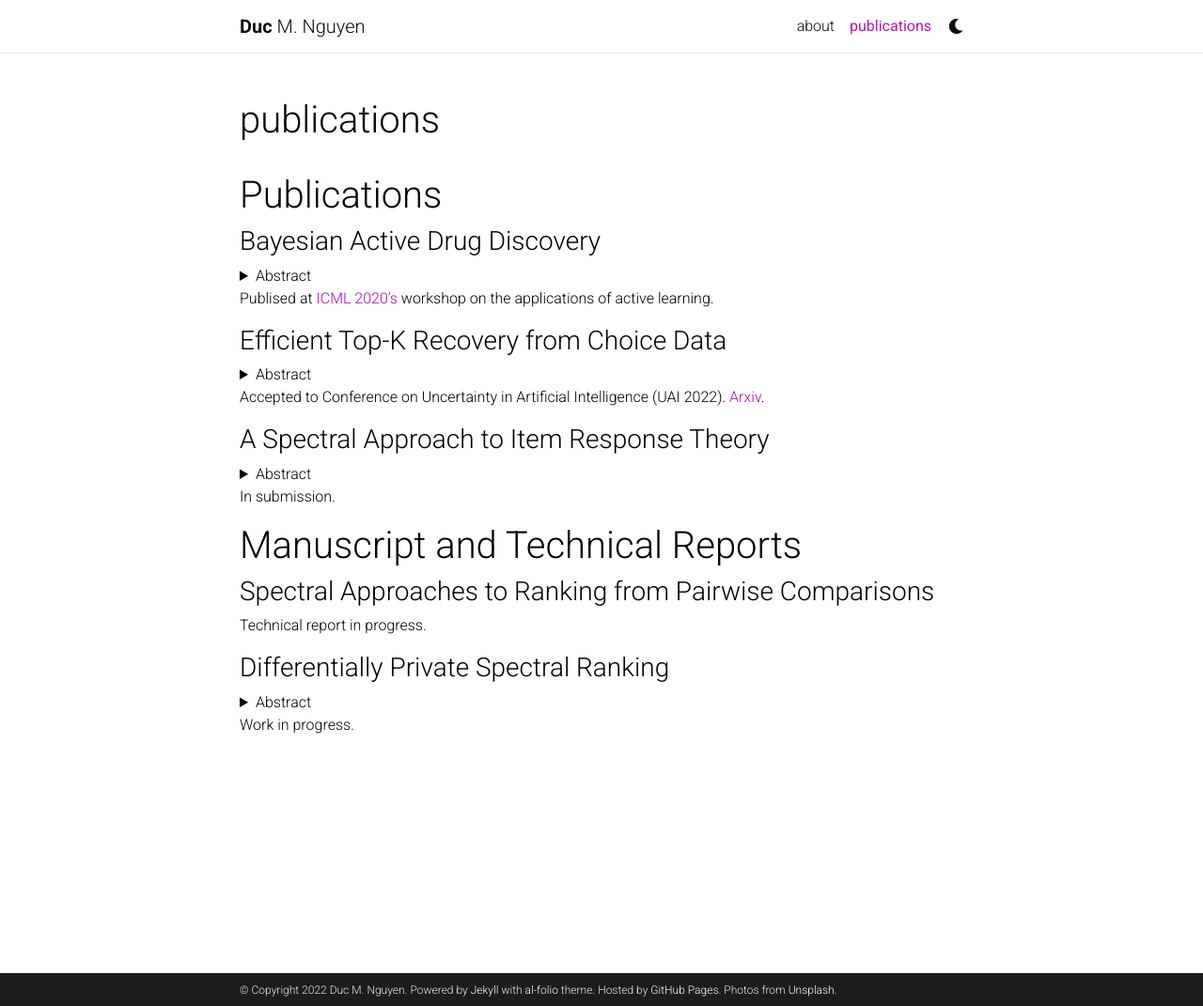
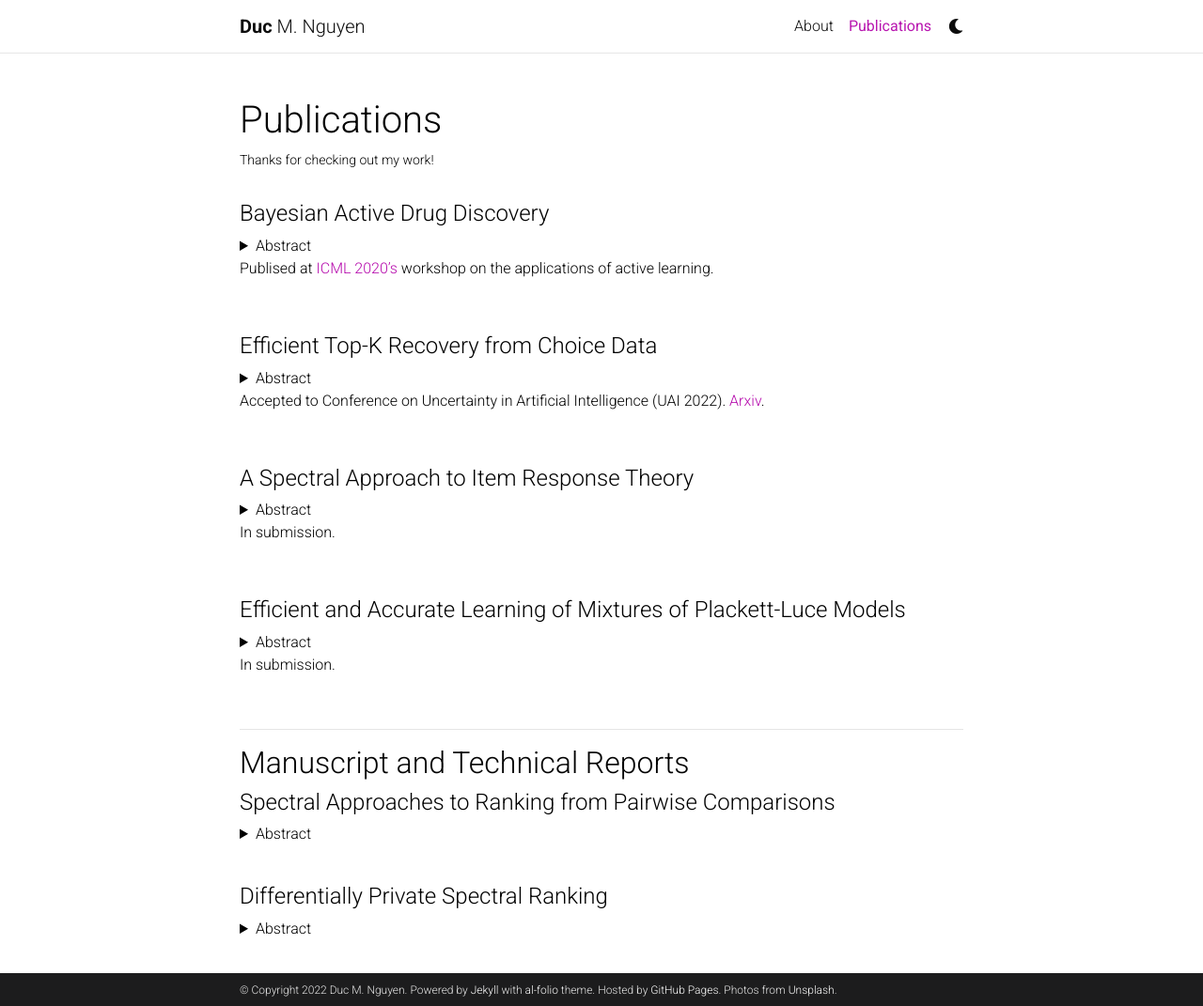
Before and after one commit to dnguyen1196/dnguyen1196.github.io, a Jekyll site: the page built from _pages/publications.md, in a window 1280 px wide and 1071 px high. Shown: the whole window at 94% size. Built offline with Jekyll 4.4.1, drawn with Linux system fonts in a browser that asks for light colours; comment, search, counter and statistics services are not loaded; a style sheet for code colours, icons or effects is not loaded.

Commit message:
Modified publications page

```diff
--- a/_includes/header.html
+++ b/_includes/header.html
@@ -27,7 +27,7 @@
 
               <!-- About -->
               <li class="nav-item {% if page.title == 'about' %}active{% endif %}">
-                <a class="nav-link" href="{{ '/' | relative_url }}">about
+                <a class="nav-link" href="{{ '/' | relative_url }}">About
                   {%- if page.title == "about" -%}
                   <span class="sr-only">(current)</span>
                   {%- endif -%}
--- a/_pages/publications.md
+++ b/_pages/publications.md
@@ -1,13 +1,12 @@
 ---
 layout: page
 permalink: /publications/
-title: publications
+title: Publications
+description: Thanks for checking out my work!
 nav: true
 ---
 
-# Publications
-
-### Bayesian Active Drug Discovery
+#### Bayesian Active Drug Discovery
 
 <details>
 <summary>Abstract</summary>
@@ -17,8 +16,9 @@ We combine graph neural networks with Gaussian Process regression through deep g
 
 Publised at [ICML 2020's](https://realworldml.github.io/files/cr/48_BADD_paper_workshop.pdf) workshop on the applications of active learning.
 
+<br>
 
-### Efficient Top-K Recovery from Choice Data
+#### Efficient Top-K Recovery from Choice Data
 
 <details>
 <summary>Abstract</summary>
@@ -28,7 +28,9 @@ The intersection of learning to rank and choice modeling is an active area of re
 
 Accepted to Conference on Uncertainty in Artificial Intelligence (UAI 2022). [Arxiv](https://arxiv.org/abs/2206.11995).
 
-### A Spectral Approach to Item Response Theory
+<br>
+
+#### A Spectral Approach to Item Response Theory
 
 <details>
 <summary>Abstract</summary>
@@ -38,19 +40,37 @@ The Rasch model is one of the most fundamental models in item response theory an
 
 In submission.
 
+<br>
 
-# Manuscript and Technical Reports
+#### Efficient and Accurate Learning of Mixtures of Plackett-Luce Models
 
-### Spectral Approaches to Ranking from Pairwise Comparisons
+<details>
+<summary>Abstract</summary>
+<br>
+Mixture models of Plackett-Luce (PL) -- one of the most fundamental ranking models -- are an active research area of both theoretical and practical significance. Most previously proposed parameter estimation algorithms instantiate the EM algorithm, often with random initialization. However, such an initialization scheme may not yield a good initial estimate and the algorithms require multiple restarts, incurring a large time complexity. As for the EM procedure, while the E-step can be performed efficiently, maximizing the log-likelihood in the M-step is inefficient due to the combinatorial nature of the PL likelihood function (Gormley and Murphy 2008). Therefore, previous authors favor algorithms that maximize surrogate likelihood functions (Zhao et al. 2018, 2020). However, the final estimate may deviate from the true maximum likelihood estimate as a consequence. In this paper, we address these known limitations. We propose an initialization algorithm that can provide a provably accurate initial estimate and an EM algorithm that maximizes the true log-likelihood function efficiently. Experiments on both synthetic and real datasets show that our algorithm is competitive in terms of accuracy and speed to baseline algorithms.
+</details>
 
-Technical report in progress.
+In submission.
 
-### Differentially Private Spectral Ranking
 
+<br>
+
+
+***
+## Manuscript and Technical Reports
+
+#### Spectral Approaches to Ranking from Pairwise Comparisons
+<details>
+<summary>Abstract</summary>
+<br>
+Ranking from pairwise comparisons is a fundamental area in machine learning with diverse applications in recommendation systems, voting theory, information retrieval, etc. In recent years, a class of ranking algorithms based on spectral methods (Negahban et al. 2017, Chen et al 2019, Maystre and Grossglauser 2015, Agarwal et al. 2018) has received increased interest thanks to their good empirical performance, scalability and strong theoretical guarantees. In this paper, we will study in depth two such algorithms -- Rank Centrality (Negahban et al. 2017) and Iterative Luce Spectral Ranking (Maystre and Grossglauser 2015).
+</details>
+
+<br>
+
+#### Differentially Private Spectral Ranking
 <details>
 <summary>Abstract</summary>
 <br>
 Spectral ranking is a popular approach to rank aggregation, wherein the preferences or choices of several individuals are aggregated to produce an overall ranking of alternatives. However, in many applications -- including for example recommender systems and elections -- privacy of individuals' choice data is a key concern. Unfortunately, standard spectral ranking algorithms are not designed with this concern in mind. In this paper, we propose a simple fix: we suggest using a randomized response mechanism to collect individuals' choice data. By design, the resulting private spectral ranking algorithm achieves the strong guarantees of local differential privacy, which in turn also leads to a global differential privacy guarantee. We quantify the privacy-utility tradeoff of our algorithm under the popular multinomial logit (MNL) choice model -- which has also been used to analyze previous spectral ranking algorithms -- by deriving a sample complexity bound that makes the dependence on the privacy parameter explicit. Experiments on both synthetic and real data sets corroborate our analysis.
 </details>
-
-Work in progress.
```
